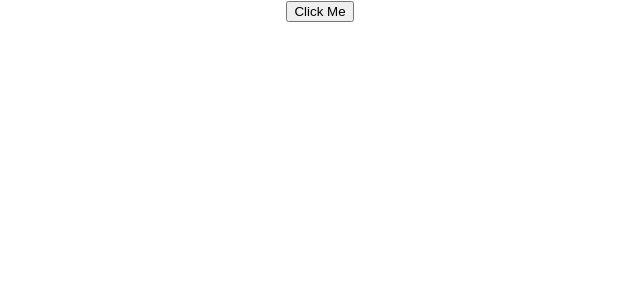
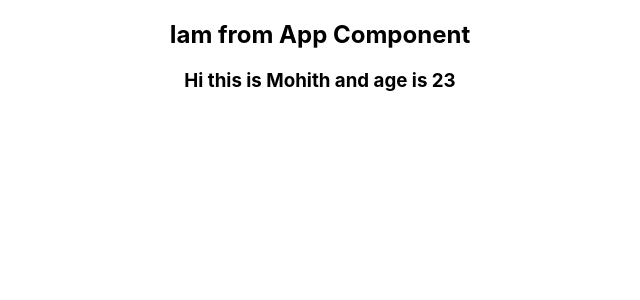
Before and after one commit to mohithsaran/React-Course, a React (Create React App) app: page / in a window 1280 px wide. Shown: the top 300 px of the page, without its empty margins (320-960 px from the left). Built offline with nearby package versions, Linux system fonts and the light colour scheme.

Commit message:
States and Props

```diff
--- a/src/App.js
+++ b/src/App.js
@@ -1,8 +1,15 @@
 const App = () => {
+  const state = {
+    name: "Mohith",
+    age: 23,
+  };
   return (
     <div>
       <center>
-        <button onClick={() => alert("Hello!")}>Click Me</button>
+        <h2>Iam from App Component</h2>
+        <h3>
+          Hi this is {state.name} and age is {state.age}
+        </h3>
       </center>
     </div>
   );
--- a/src/Test.js
+++ b/src/Test.js
@@ -3,7 +3,7 @@ import React from "react";
 const Test = (props) => {
   return (
     <h2>
-      Name: {props.name} age: {props.age} skills:{props.skills}
+      Name: {props.name} age: {props.age}
     </h2>
   );
 };
```
